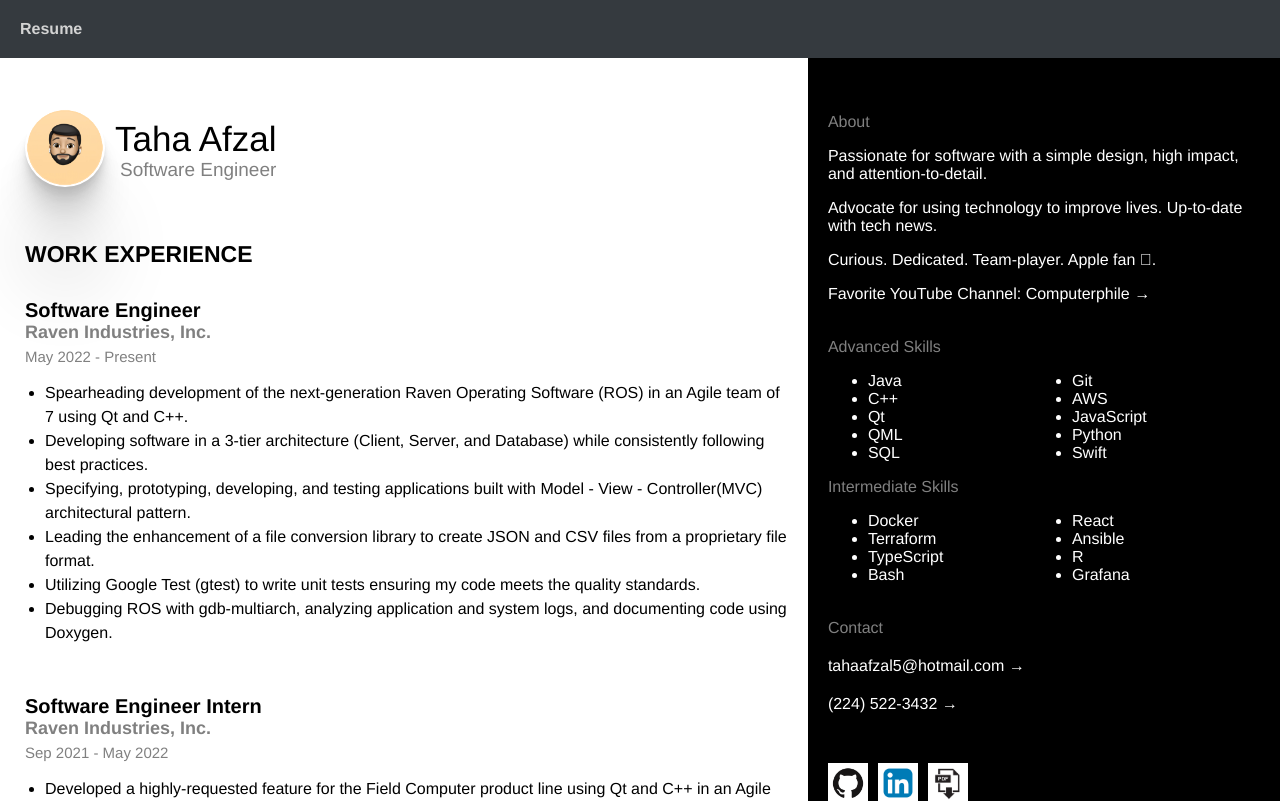
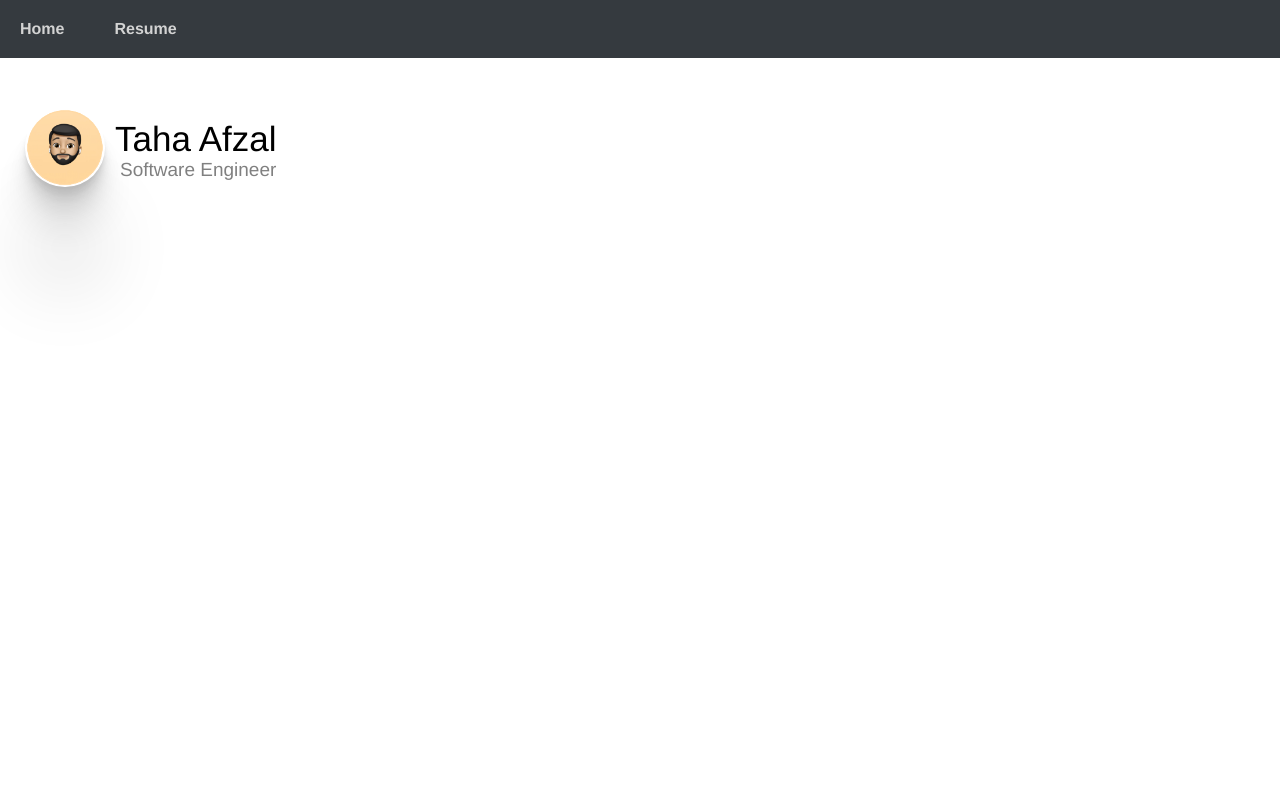
Before and after one commit to tahaafzal5/personal-website-2.0, a React (Create React App) app: page /#/ in a window 1280 px wide. Shown: the top 801 px of the page. Built offline with nearby package versions, Linux system fonts and the light colour scheme.

Commit message:
fix some more css

```diff
--- a/src/App/App.js
+++ b/src/App/App.js
@@ -1,4 +1,5 @@
 import Navbar from '../Navbar/Navbar.js';
+import Home from '../Home/Home.js';
 import Resume from '../Resume/Resume.js';
 import NotFound from '../NotFound/NotFound.js';
 import './App.css';
@@ -9,7 +10,8 @@ function App() {
     <div className="app">
       <Navbar />
       <Routes>
-        <Route exact path='/' element={<Resume />}></Route>
+        <Route exact path='/' element={<Home />}></Route>
+        <Route exact path='/home' element={<Home />}></Route>
         <Route exact path='/resume' element={<Resume />}></Route>
         <Route path='*' element={<NotFound />}></Route>
       </Routes>
--- /dev/null
+++ b/src/Home/Home.css
@@ -0,0 +1,4 @@
+.home {
+    /* common to all components being shown under the navbar */
+    margin: 50px 0px 0px 25px;
+}
--- /dev/null
+++ b/src/Home/Home.js
@@ -0,0 +1,20 @@
+import React from "react";
+import Helmet from "react-helmet";
+import ProfileOverview from "../ProfileOverview/ProfileOverview";
+import "./Home.css";
+
+function Home() {
+    return (
+        <section className="home">
+            <Helmet>
+                <title>Home - Taha Afzal</title>
+            </Helmet>
+
+            <ProfileOverview />
+
+
+        </section>
+    );
+}
+
+export default Home;
--- a/src/LeftSide/LeftSide.css
+++ b/src/LeftSide/LeftSide.css
@@ -1,5 +1,4 @@
 .left-side {
-    margin-left: -25px;
     margin-right: 20px;
 }
 
--- a/src/Navbar/Navbar.js
+++ b/src/Navbar/Navbar.js
@@ -5,6 +5,7 @@ import { Link } from "react-router-dom";
 function Navbar() {
     return (
         <section className="navbar">
+            <Link className="navbar-link" to="/">Home</Link>
             <Link className="navbar-link" to="/resume">Resume</Link>
         </section>
     );
--- a/src/Resume/Resume.css
+++ b/src/Resume/Resume.css
@@ -1,9 +1,8 @@
 .resume {
-    margin: 20px 20px 150px 20px;
     display: flex;
     flex-direction: row;
     justify-content: space-between;
-    margin: 50px 0px 0px 50px;
+    margin: 50px 0px 0px 25px;
 }
 
 @media (max-width: 850px) {
--- a/src/RightSide/RightSide.css
+++ b/src/RightSide/RightSide.css
@@ -10,7 +10,7 @@
         /* stretch all the way */
         width: 100%;
         /* value for margin-left here would be: negative of (body.margin-left minus desired value) */
-        margin: 30px 10px 10px -40px;
+        margin: 30px 10px 10px -15px;
     }
 }
 
--- a/src/index.css
+++ b/src/index.css
@@ -13,6 +13,7 @@ code {
 }
 
 .heading {
+  margin: 50px 0px 30px 0px;
   font-size: 23px;
   font-weight: 900;
 }
```
